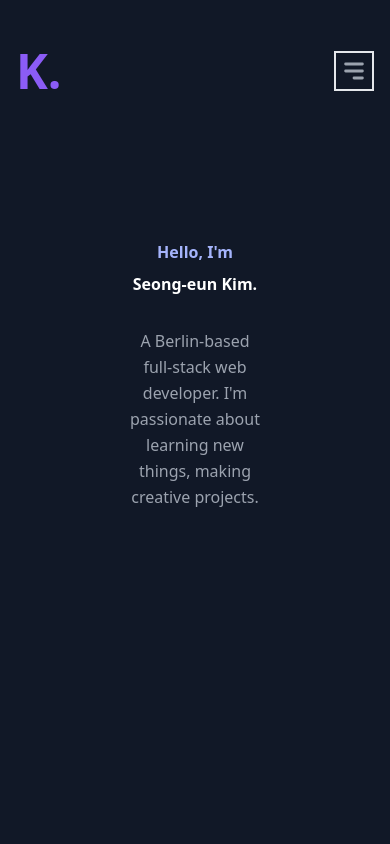
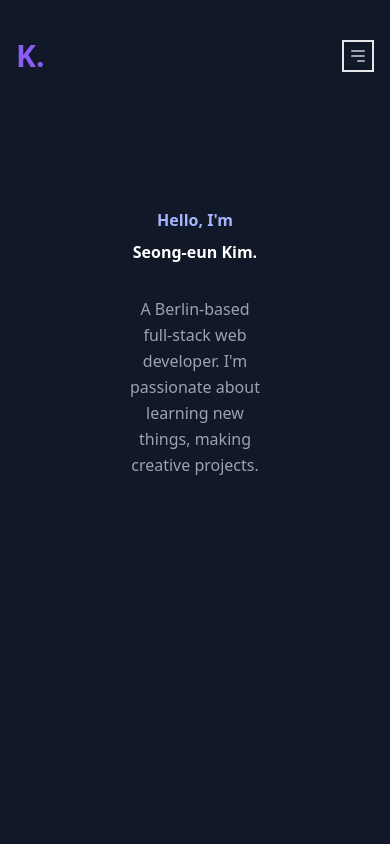
Before and after one commit to seongeunkimmy/portfolio, a React (Create React App) app: page / in a window 390 px wide. Shown: the top 844 px of the page. Built offline with nearby package versions, Linux system fonts and the light colour scheme.

Commit message:
mobile bug fixed

```diff
--- a/src/components/About.js
+++ b/src/components/About.js
@@ -11,7 +11,7 @@ export default function About() {
             <h1 className="sm:text-4xl text-3xl font-medium title-font mt-12 mb-24 text-white">About Me</h1>
             <div className="flex flex-col md:flex-row justify-center items-center">
             <img src="images/SEK.jpg" aria-hidden alt="profile-photo" className="w-72 h-80 mx-12 rounded-full"/>
-            <div className="w-72 sm:w-1/2 flex flex-col mx-12 my-8 md:my-0">
+            <div className="w-3/5 lg:w-72 sm:w-1/2 flex flex-col mx-12 my-8 md:my-0">
             <span className="text-lg"> Hello World! 👋  </span>
             <span className="text-lg"> I am a Full-Stack Web Developer who is getting into coding more and more everyday. I love to make something new creatively out of the great curiosity.</span>
             <span className="text-lg mt-8"> Other than coding, I love making music, walking around and looking for something new and cool. </span>
--- a/src/components/Contact.js
+++ b/src/components/Contact.js
@@ -38,7 +38,7 @@ export default function Contact() {
             <h1 className="sm:text-4xl text-3xl font-medium title-font mt-12 mb-24 text-white">Contact</h1>
             <div className="flex flex-col md:flex-row">
             <div className="flex flex-col w-full md:w-1/2 justify-center items-center" >
-            <h2 className="text-indigo-300 text-4xl title-font font-medium mb-4">ANY QUESTIONS?</h2>
+            <h2 className="text-indigo-300 text-3xl md:text-4xl title-font font-medium mb-4">ANY QUESTIONS?</h2>
             <span className="text-xl ">Shoot me an email here! </span>
             <span className="text-xl ">Or fine me on the internet </span>
             <Fade left duration={1000} delay={750} >
--- a/src/components/Intro.js
+++ b/src/components/Intro.js
@@ -4,7 +4,7 @@ import Fade from 'react-reveal/Fade';
 export default function Intro() {
     return (
         <section id="intro" className="text-gray-400 bg-gray-900 body-font">
-         <div className="my-36 container mx-auto flex px-10 py-20 md:flex-row flex-col items-center">
+         <div className="my-28 md:my-36 container mx-auto flex px-10 py-20 md:flex-row flex-col items-center">
          <div className="lg:flex-grow p-4 lg:pr-24 md:pr-16 flex flex-col md:items-start md:text-left mb-16 md:mb-0 items-center text-center">
             <Fade top duration={1000} delay={500}>
             <h4 className="text-indigo-300 font-bold mb-2">Hello, I'm </h4>
--- a/src/components/Navbar.js
+++ b/src/components/Navbar.js
@@ -15,14 +15,14 @@ function handleClick() {
 
              {/* // eslint-disable-next-line  */}
               <Fade top duration={750} delay={1200}>
-              <nav className="fixed flex flex-wrap items-center justify-between w-full px-4 md:px-8 py-6 bg-transparent md:py-0">
+              <nav className="fixed flex lg:flex-wrap items-center justify-between w-full px-4 md:px-8 py-6 bg-transparent md:py-0">
               <div>
-              <a href="/" className="text-5xl font-bold leading-relaxed inline-block mr-4 py-2 whitespace-nowrap text-purple-500">
+              <a href="/" className="text-3xl md:text-5xl font-bold leading-relaxed inline-block mr-4 py-2 whitespace-nowrap text-purple-500">
                 K.
              </a>
              </div>
 
-           <HiMenuAlt3 className="block text-3xl w-10 h-10 border-2 p-1" onClick={handleClick}/>
+           <HiMenuAlt3 className="block text-3xl w-8 md:w-10 h-8 md:h-10 border-2 p-1" onClick={handleClick}/>
 
 
             <div className={` ${isOpen ? "w-full block flex-grow" : "hidden"} `}>
```
